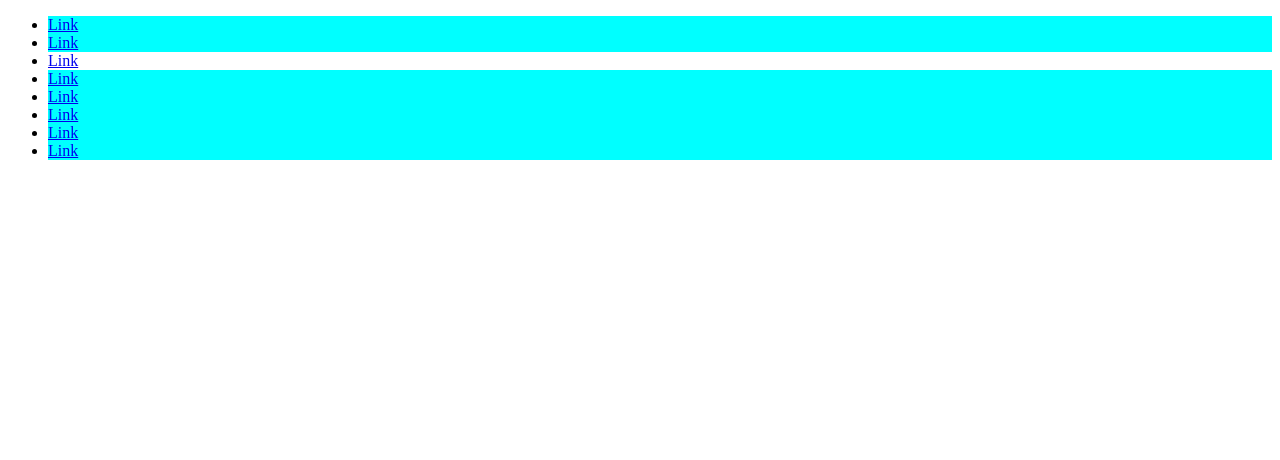
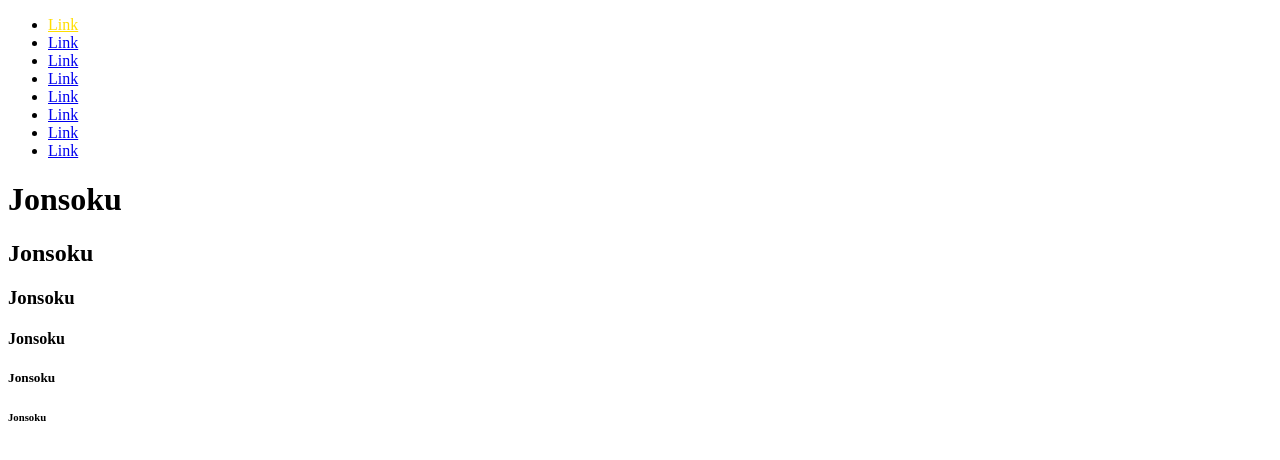
Before and after one commit to jonsoku/css_practice1, a website: page index.html in a window 1280 px wide. Drawn offline with Linux system fonts and the light colour scheme.

Commit message:
custom-selector

```diff
--- a/index.html
+++ b/index.html
@@ -21,5 +21,12 @@
             <li><a href="#" target="_blank">Link</a></li>
         </ul>
     </nav>
+
+    <h1>Jonsoku</h1>
+    <h2>Jonsoku</h2>
+    <h3>Jonsoku</h3>
+    <h4>Jonsoku</h4>
+    <h5>Jonsoku</h5>
+    <h6>Jonsoku</h6>
 </body>
 </html>
--- a/style.css
+++ b/style.css
@@ -3,6 +3,21 @@
 /*}*/
 
 
-li:not(.target){
-    background-color: aqua;;
+/*li:not(.target){*/
+    /*background-color: aqua;;*/
+/*}*/
+
+
+:root{
+    --awesomeColor:#ffdd00;
 }
+
+li:first-child a{
+    color:var(--awesomeColor);
+}
+
+@custom-selector :--headers h1, h2, h3, h4, h5, h6;
+
+:--headers{
+    color:#8e44ad;
+}
```
Also changed, not shown: dist/index.html, 2 other files.
